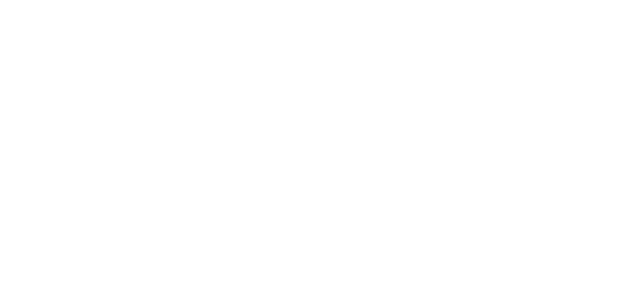
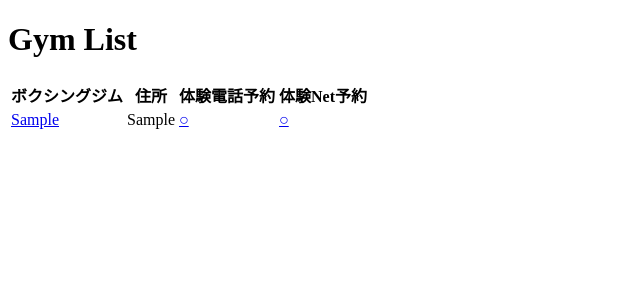
Before and after one commit to atsushimemet/boxing-gym-exper-lesson-reserve-sys, a Django app: page /reserve/ in a window 1280 px wide. Before the commit the part shown is empty. Shown: the top 300 px of the page, without its empty margins (0-640 px from the left). Run offline with Django 4.2, Linux system fonts and the light colour scheme; tables that the repository leaves empty hold one stand-in row (values such as "Sample post").

Commit message:
Feature issue 8 (#9)
* Update #6 viewsの更新

* Update #6 htmlの更新

```diff
--- a/reserve/templates/reserve/index.html
+++ b/reserve/templates/reserve/index.html
@@ -7,6 +7,26 @@
     <title>Document</title>
 </head>
 <body>
-
+    <h1>Gym List</h1>
+    <table>
+        <thead>
+            <tr>
+                <th>ボクシングジム</th>
+                <th>住所</th>
+                <th>体験電話予約</th>
+                <th>体験Net予約</th>
+            </tr>
+        </thead>
+        <tbody>
+            {% for gym in gyms %}
+            <tr>
+                <td><a href="{{ gym.gym_hp_link }}">{{ gym.gym_nm }}</a></td>
+                <td>{{ gym.gym_addr }}</td>
+                <td>{% if gym.gym_phone_reserve_link %}<a href="{{ gym.gym_phone_reserve_link }}">○{% endif %}</td>
+                <td>{% if gym.gym_net_reserve_link %}<a href="{{ gym.gym_net_reserve_link }}">○{% endif %}</td>
+            </tr>
+            {% endfor %}
+        </tbody>
+    </table>
 </body>
 </html>
--- a/reserve/views.py
+++ b/reserve/views.py
@@ -1,10 +1,13 @@
 from django.shortcuts import render
+
+from .models import Gym
 
 
 # Create your views here.
 def index(request):
+    gyms = Gym.objects.all()
     return render(
         request,
         "reserve/index.html",
-        {},
+        {"gyms": gyms},
     )
```
